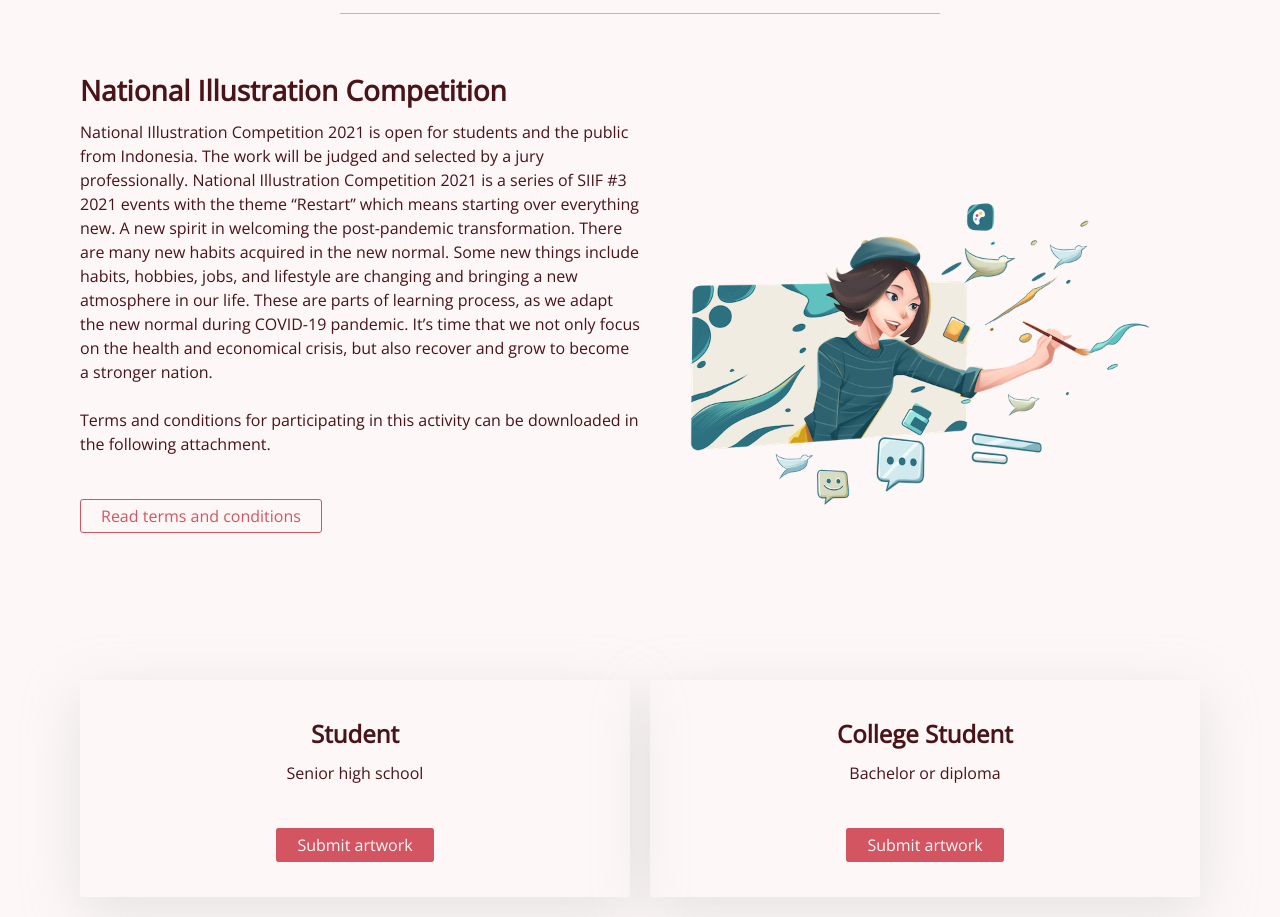
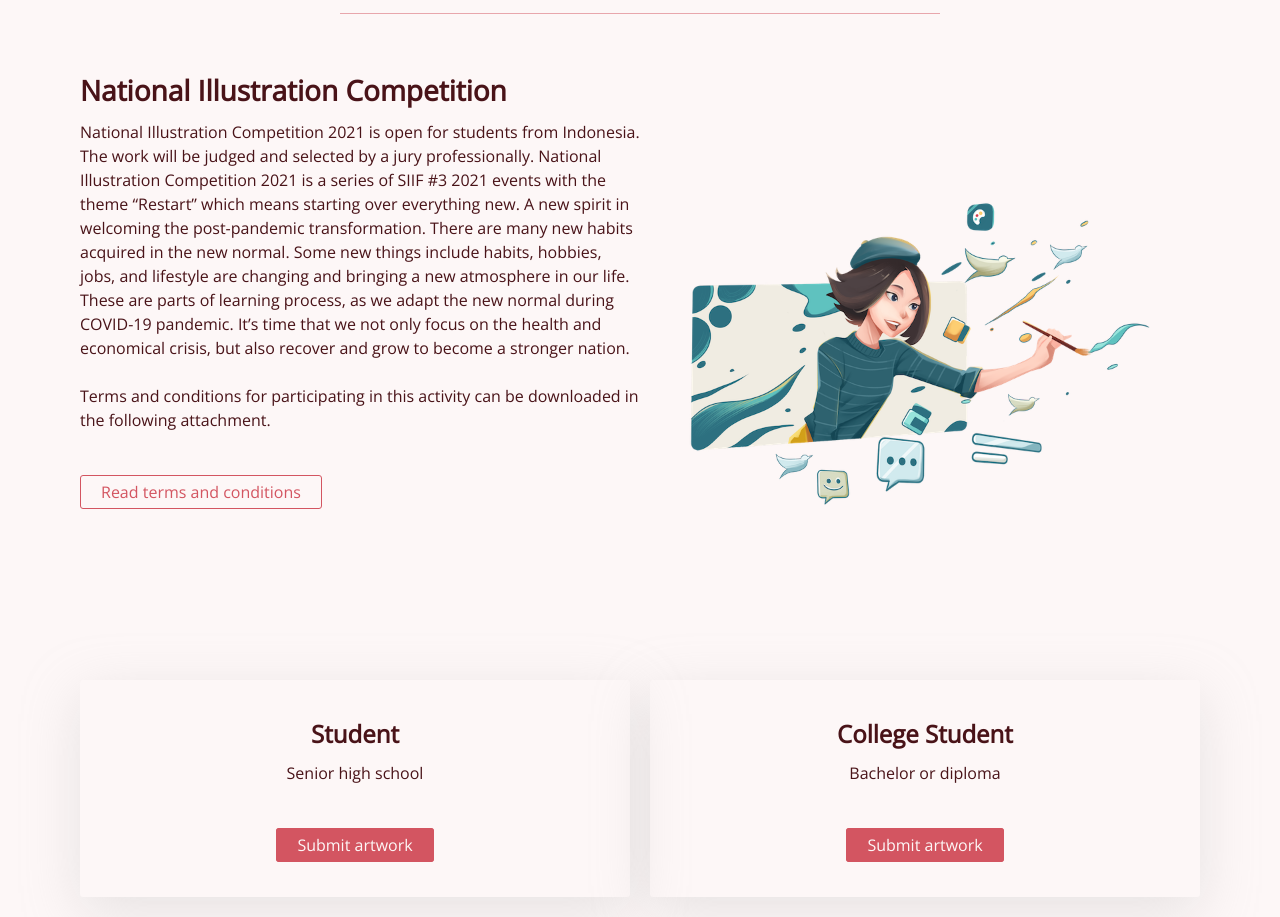
Before and after one commit to pratamabayu/siif2021.com, a plain HTML site: page index.html in a window 1280 px wide. Shown: the part 3260-4177 px from the top of the page. Drawn offline with nearby package versions, Linux system fonts and the light colour scheme.

Commit message:
Update index.html

```diff
--- a/index.html
+++ b/index.html
@@ -119,7 +119,7 @@
         <section id="competition" class="margin-large margin-medium@m grid grid-2-columns grid-1-columns@m">
             <div>
                 <h3>National Illustration Competition</h3>
-                <p>National Illustration Competition 2021 is open for students and the public from Indonesia. The work will be judged and selected by a jury professionally. National Illustration Competition 2021 is a series of SIIF #3 2021 events with the theme “Restart” which means starting over everything new. A new spirit in welcoming the post-pandemic transformation. There are many new habits acquired in the new normal. Some new things include habits, hobbies, jobs, and lifestyle are changing and bringing a new atmosphere in our life.  These are parts of learning process, as we adapt the new normal  during COVID-19 pandemic. It’s time that we not only focus on the health and economical crisis, but also recover and grow to become a stronger nation.</p>
+                <p>National Illustration Competition 2021 is open for students from Indonesia. The work will be judged and selected by a jury professionally. National Illustration Competition 2021 is a series of SIIF #3 2021 events with the theme “Restart” which means starting over everything new. A new spirit in welcoming the post-pandemic transformation. There are many new habits acquired in the new normal. Some new things include habits, hobbies, jobs, and lifestyle are changing and bringing a new atmosphere in our life.  These are parts of learning process, as we adapt the new normal  during COVID-19 pandemic. It’s time that we not only focus on the health and economical crisis, but also recover and grow to become a stronger nation.</p>
                 <p>Terms and conditions for participating in this activity can be downloaded in the following attachment.</p>
                 </br>
                 <a href="https://drive.google.com/file/d/1Abage1jjvOWg7JSO5aXTcpJiClticE9S/view?usp=sharing" target="blank" class="button button-default">Read terms and conditions</a>
```
